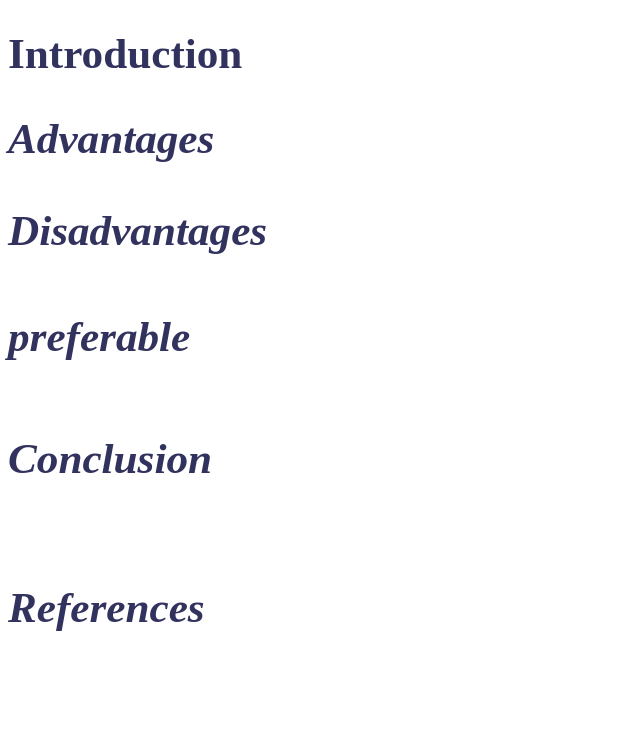
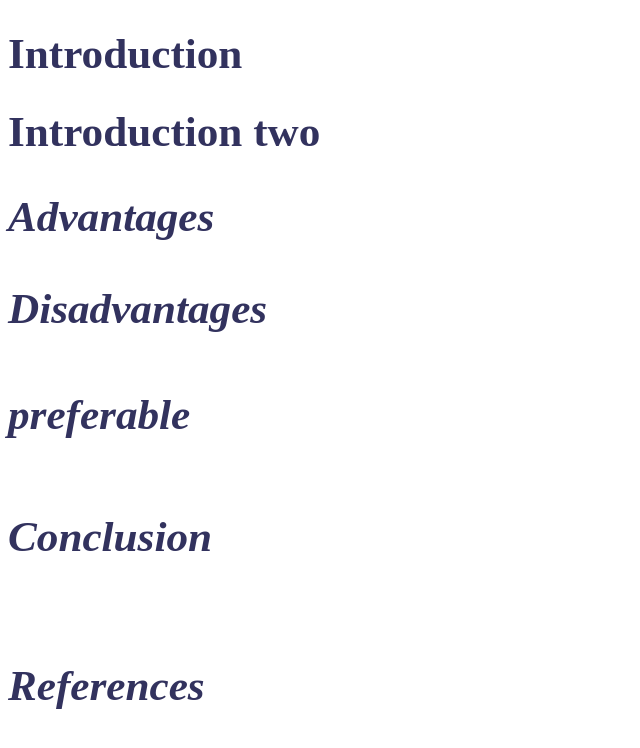
Before and after one commit to KhaledBinIslam/practice-html-css, a plain HTML site: page class&id.html in a window 1280 px wide. Shown: the whole page, without its empty margins (0-640 px from the left). Drawn offline with Linux system fonts and the light colour scheme.

Commit message:
class&id file modified

```diff
--- a/class&id.html
+++ b/class&id.html
@@ -9,13 +9,12 @@
         .heading-style{
             color:rgb(50, 50, 94);
             font-size: 270%;
-
-
         }
     </style>
 </head>
 <body>
     <h1 class="heading-style">Introduction</h1>
+    <h1 class="heading-style">Introduction two</h1>
     <h2 class="heading-style"><em>Advantages</em></h2>
     <h3 class="heading-style"><em>Disadvantages</em></h4>
     <h4 class="heading-style"><em>preferable</em></h5>
```
